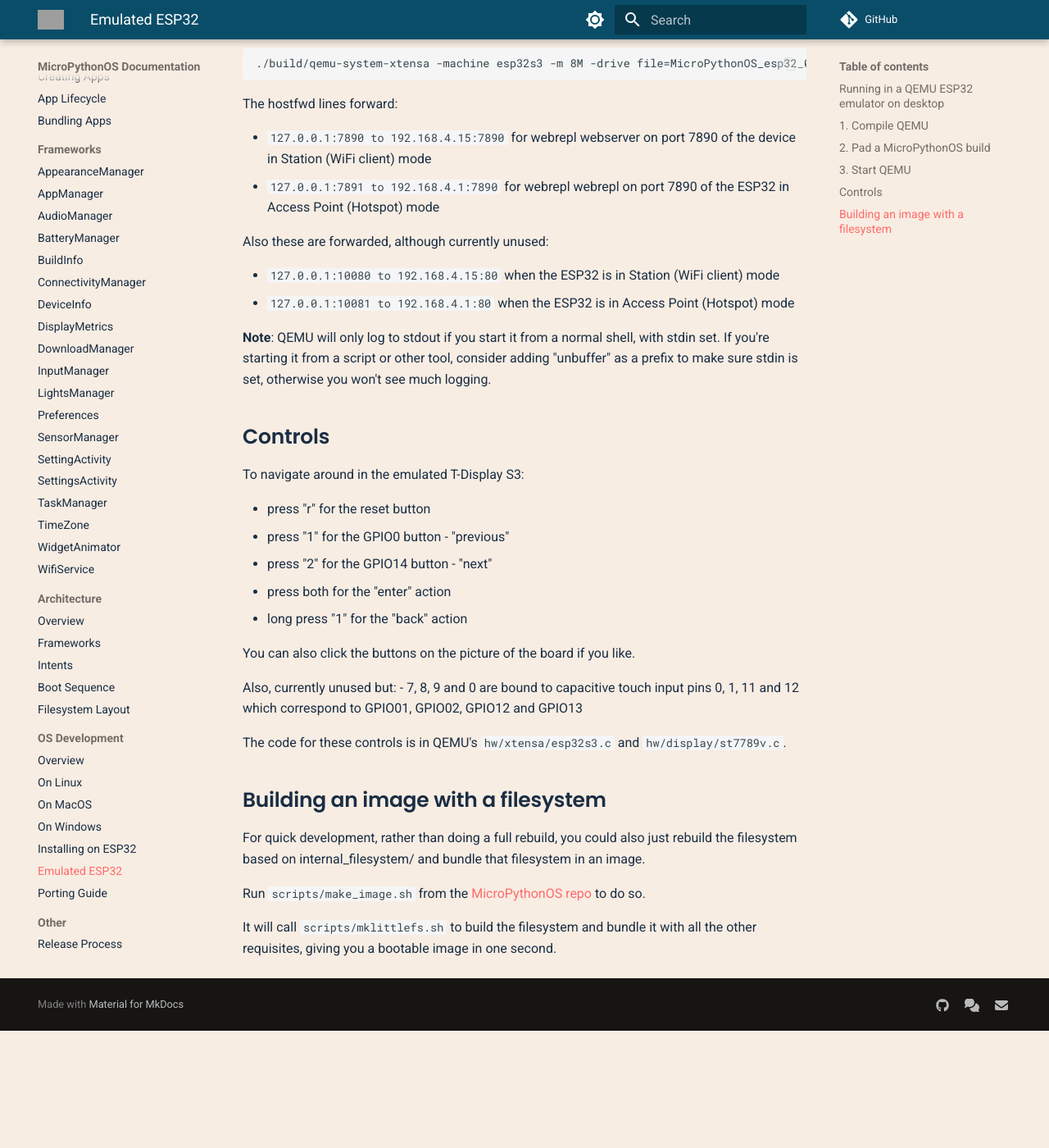
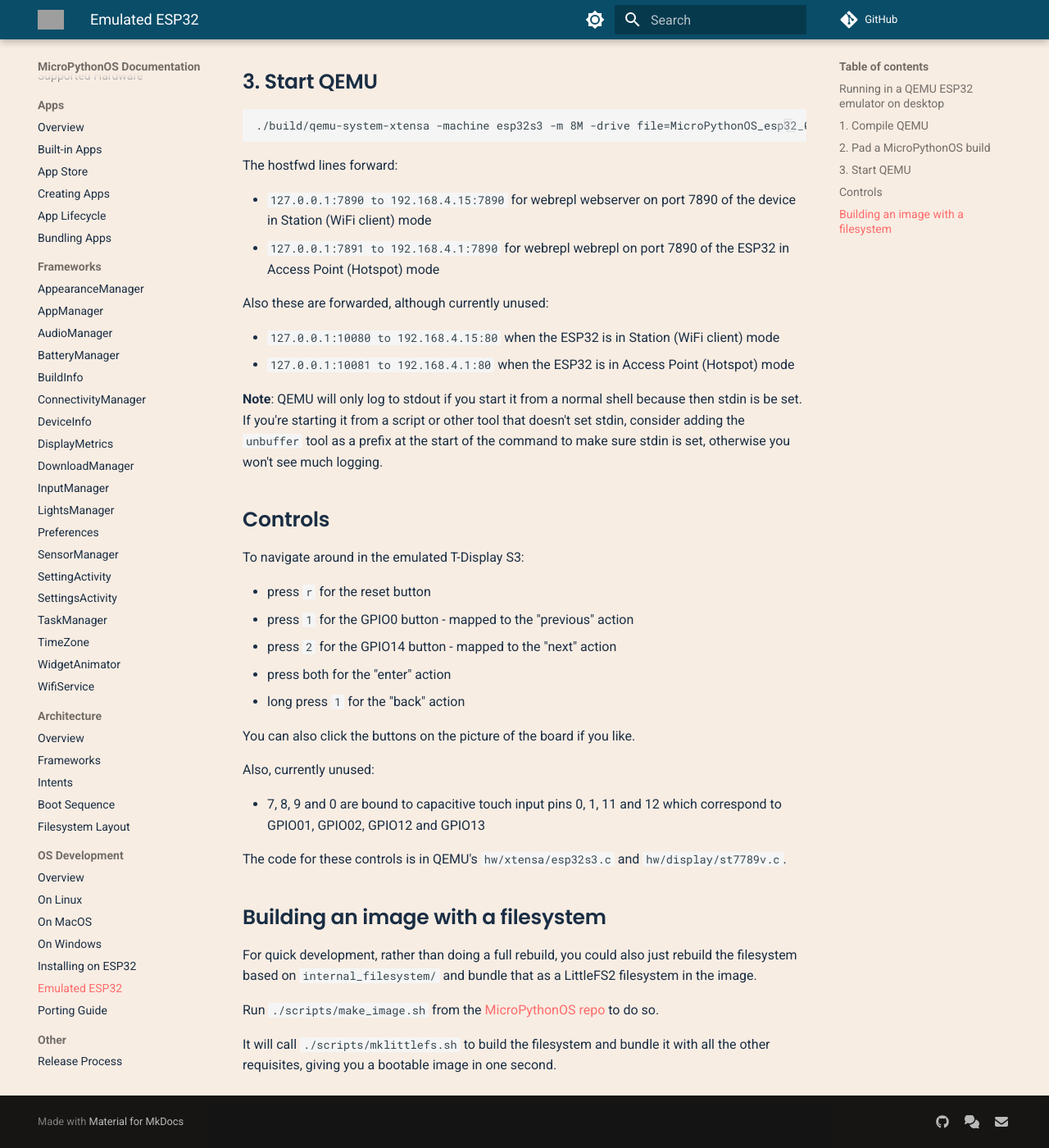
Before and after one commit to MicroPythonOS/docs, an MkDocs documentation site: the page built from docs/os-development/emulating-esp32-on-desktop.md, in a window 1280 px wide and 1400 px high, scrolled down 1703 px. Shown: the whole window at 82% size. Built offline with MkDocs 1.6.1 and Material for MkDocs 9.7.7, drawn with Linux system fonts in a browser that asks for light colours; comment, search, counter and statistics services are not loaded; before the commit the page ends 2960 px from its top, so only the background shows below that; some of the changed text lies outside the part shown; grey boxes are pictures that could not be loaded.

Commit message:
update docs

````diff
--- a/docs/os-development/emulating-esp32-on-desktop.md
+++ b/docs/os-development/emulating-esp32-on-desktop.md
@@ -21,15 +21,19 @@
 
 To get it running, follow these steps:
 
-1. Compile QEMU (or get a precompiled build)
+1. Compile the ESP32 QEMU
 2. Pad a MicroPythonOS release image to 16MB (otherwise QEMU refuses it)
 3. Start QEMU with the padded MicroPython release image
+
+There are also [GitHub workflows](https://github.com/MicroPythonOS/qemu/tree/esp-develop-9.2/.github/workflows) that compile the ESP32 QEMU for Linux, Windows, MacOS (intel) and MacOS (arm) so you might be able to download a prebuilt version from the [GitHub actions](https://github.com/MicroPythonOS/qemu/actions) artifacts. You need to be logged in to download them.
 
 ## 1. Compile QEMU
 
 Get the prerequisites:
 
-`sudo apt-get install -y -q --no-install-recommends build-essential libgcrypt-dev libglib2.0-dev libpixman-1-dev libsdl2-dev libslirp-dev ninja-build python3-pip libvte-2.91-dev wget zlib1g-dev`
+```
+sudo apt-get install -y -q --no-install-recommends build-essential libgcrypt-dev libglib2.0-dev libpixman-1-dev libsdl2-dev libslirp-dev ninja-build python3-pip libvte-2.91-dev wget zlib1g-dev
+```
 
 Clone it:
 
@@ -40,7 +44,9 @@
 
 Configure it:
 
-`./configure --target-list=xtensa-softmmu --enable-gcrypt --enable-slirp --enable-debug --enable-vte --enable-stack-protector`
+```
+./configure --target-list=xtensa-softmmu --enable-gcrypt --enable-slirp --enable-debug --enable-vte --enable-stack-protector
+```
 
 Compile it:
 
@@ -50,9 +56,13 @@
 
 Download the [latest release](https://github.com/MicroPythonOS/MicroPythonOS/releases) or use one you built yourself.
 
-A simple way to pad a file to 16MB on Linux is:
+The ESP32 QEMU refuses it if it's not a supported size (2, 4, 8 or 16MB) so just pad it with zeroes.
 
-`dd if=MicroPythonOS_esp32_0.8.0.bin of=MicroPythonOS_esp32_0.8.0.bin.padded bs=1M count=16 oflag=append conv=notrunc`
+A simple way to do this on Linux is:
+
+```
+dd if=MicroPythonOS_esp32_0.8.0.bin of=MicroPythonOS_esp32_0.8.0.bin.padded bs=1M count=16 oflag=append conv=notrunc
+```
 
 ## 3. Start QEMU
 
@@ -70,29 +80,30 @@
 - `127.0.0.1:10080 to 192.168.4.15:80` when the ESP32 is in Station (WiFi client) mode
 - `127.0.0.1:10081 to 192.168.4.1:80` when the ESP32 is in Access Point (Hotspot) mode
 
-**Note**: QEMU will only log to stdout if you start it from a normal shell, with stdin set. If you're starting it from a script or other tool, consider adding "unbuffer" as a prefix to make sure stdin is set, otherwise you won't see much logging.
+**Note**: QEMU will only log to stdout if you start it from a normal shell because then stdin is be set. If you're starting it from a script or other tool that doesn't set stdin, consider adding the `unbuffer` tool as a prefix at the start of the command to make sure stdin is set, otherwise you won't see much logging.
 
 ## Controls
 
 To navigate around in the emulated T-Display S3:
 
-- press "r" for the reset button
-- press "1" for the GPIO0 button - "previous"
-- press "2" for the GPIO14 button - "next"
+- press `r` for the reset button
+- press `1` for the GPIO0 button - mapped to the "previous" action
+- press `2` for the GPIO14 button - mapped to the "next" action
 - press both for the "enter" action
-- long press "1" for the "back" action
+- long press `1` for the "back" action
 
 You can also click the buttons on the picture of the board if you like.
 
-Also, currently unused but:
+Also, currently unused:
+
 - 7, 8, 9 and 0 are bound to capacitive touch input pins 0, 1, 11 and 12 which correspond to GPIO01, GPIO02, GPIO12 and GPIO13
 
 The code for these controls is in QEMU's `hw/xtensa/esp32s3.c` and `hw/display/st7789v.c`.
 
 ## Building an image with a filesystem
 
-For quick development, rather than doing a full rebuild, you could also just rebuild the filesystem based on internal_filesystem/ and bundle that filesystem in an image.
+For quick development, rather than doing a full rebuild, you could also just rebuild the filesystem based on `internal_filesystem/` and bundle that as a LittleFS2 filesystem in the image.
 
-Run `scripts/make_image.sh` from the [MicroPythonOS repo](https://github.com/MicroPythonOS/MicroPythonOS) to do so.
+Run `./scripts/make_image.sh` from the [MicroPythonOS repo](https://github.com/MicroPythonOS/MicroPythonOS) to do so.
 
-It will call `scripts/mklittlefs.sh` to build the filesystem and bundle it with all the other requisites, giving you a bootable image in one second.
+It will call `./scripts/mklittlefs.sh` to build the filesystem and bundle it with all the other requisites, giving you a bootable image in one second.
````
